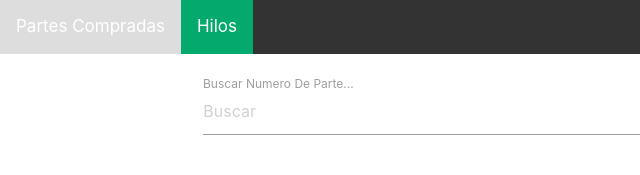
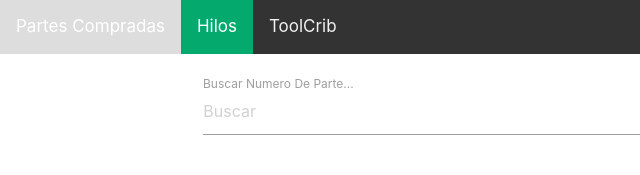
Before and after one commit to acusensan/acusensan.github.io, a plain HTML site: page hilos.html in a window 1280 px wide. Shown: the top 175 px of the page, 0-640 px from the left. Drawn offline with nearby package versions, Linux system fonts and the light colour scheme.

Commit message:
Update hilos.html

```diff
--- a/hilos.html
+++ b/hilos.html
@@ -62,6 +62,7 @@
   <div class="topnav">
     <a href="partescompradas.html">Partes Compradas</a>
     <a href="hilos.html" class="active">Hilos</a>
+    <a href="toolcrib.html">ToolCrib</a>
   </div>
   <div class="container">
     <div class="row">
```
